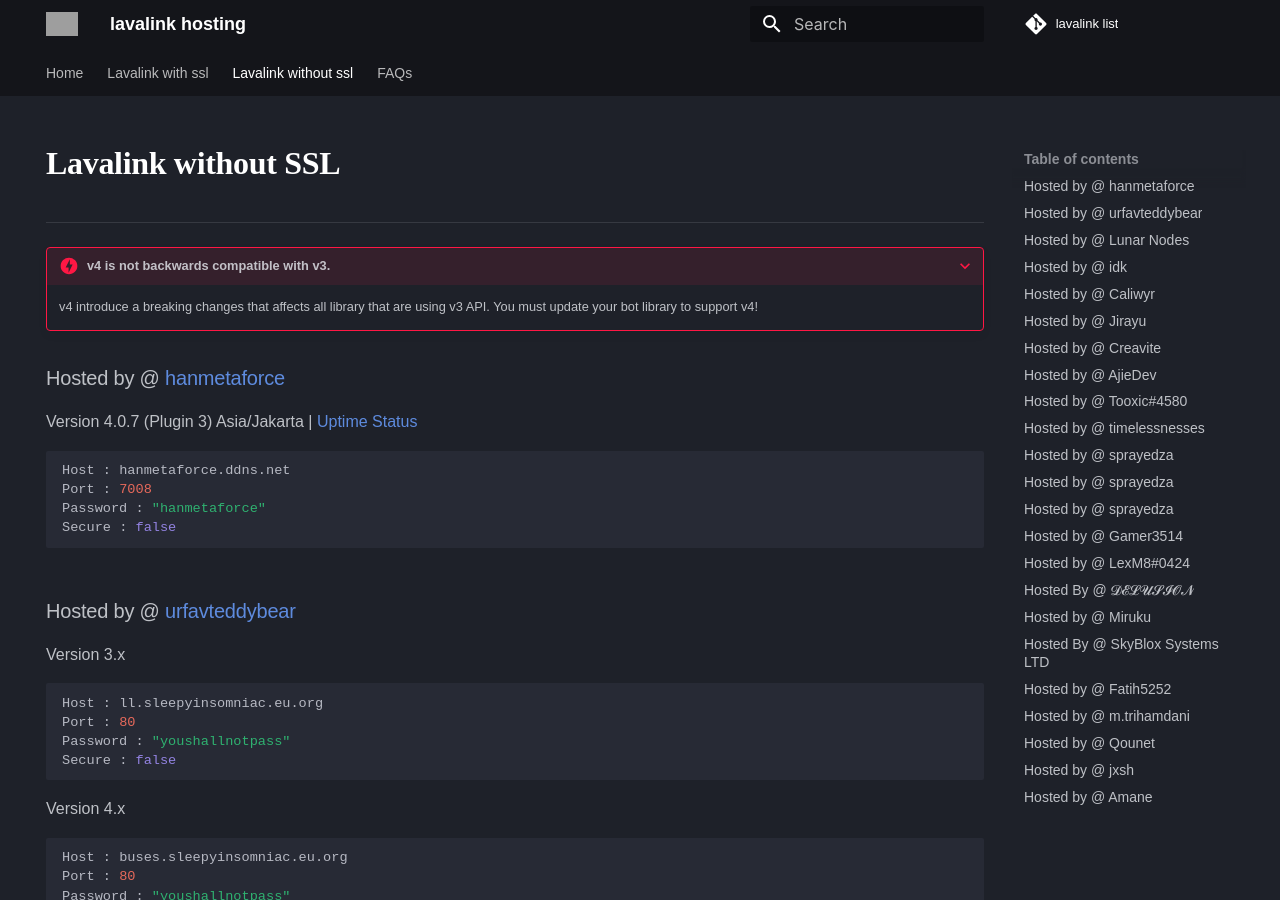
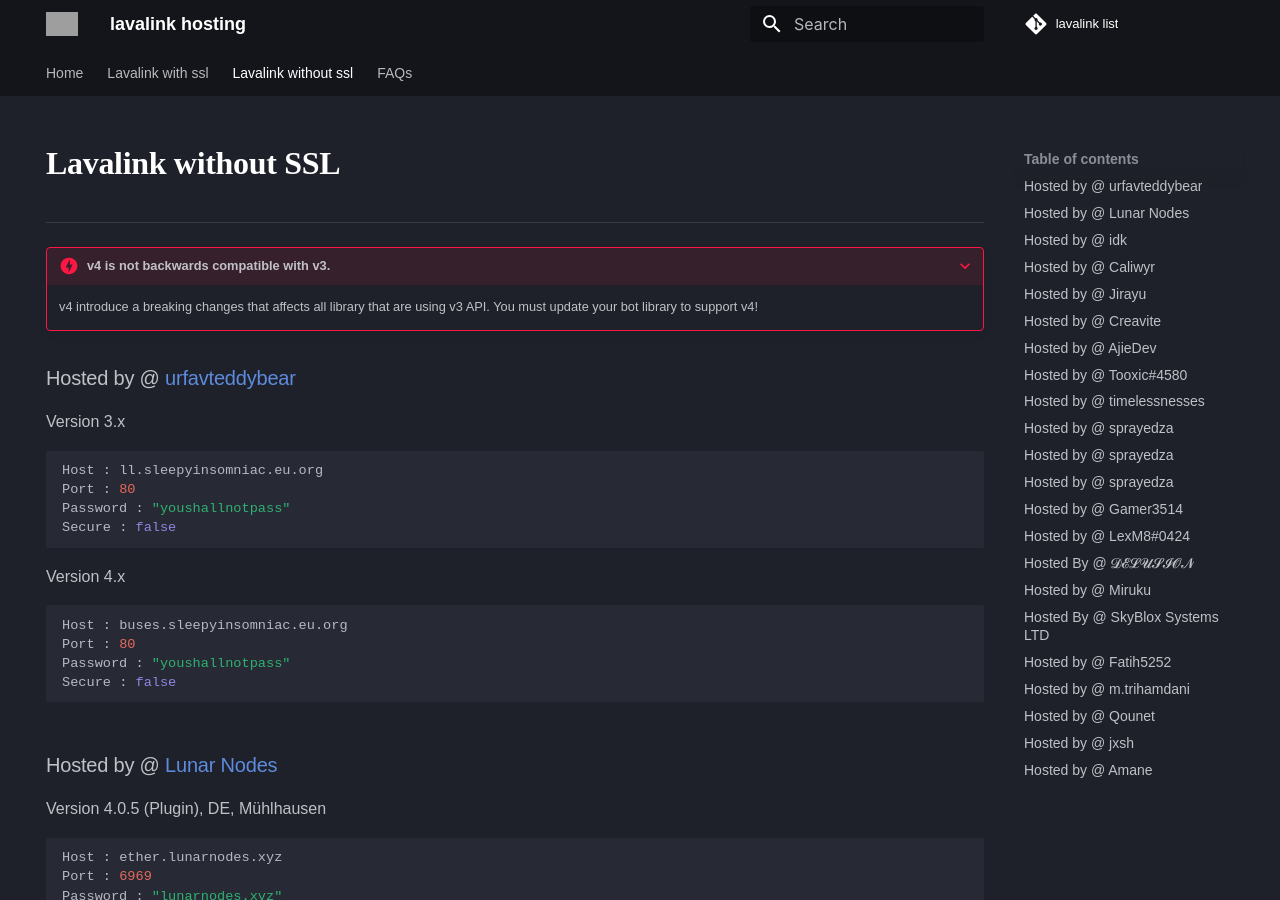
Before and after one commit to DarrenOfficial/lavalink-list, an MkDocs documentation site: the page built from docs/NoSSL/lavalink-without-ssl.md, in a window 1280 px wide and 900 px high. Built offline with MkDocs 1.6.1 and Material for MkDocs 9.7.7, drawn with Linux system fonts in a browser that asks for light colours; some web fonts are replaced; comment, search, counter and statistics services are not loaded; a style sheet for code colours, icons or effects is not loaded; grey boxes are pictures that could not be loaded.

Commit message:
remove (#519)

````diff
--- a/docs/NoSSL/lavalink-without-ssl.md
+++ b/docs/NoSSL/lavalink-without-ssl.md
@@ -19,15 +19,6 @@ hide:
     v4 introduce a breaking changes that affects all library that are using v3 API.
     You must update your bot library to support v4!
 
-
-### Hosted by @ [hanmetaforce](https://dev.eugenbot.xyz)
-Version 4.0.7 (Plugin 3) Asia/Jakarta | [Uptime Status](https://status.eugenbot.xyz)
-```bash
-Host : hanmetaforce.ddns.net
-Port : 7008
-Password : "hanmetaforce"
-Secure : false
-```
 
 ### Hosted by @ [urfavteddybear](https://github.com/urfavteddybear/)
 Version 3.x
````
